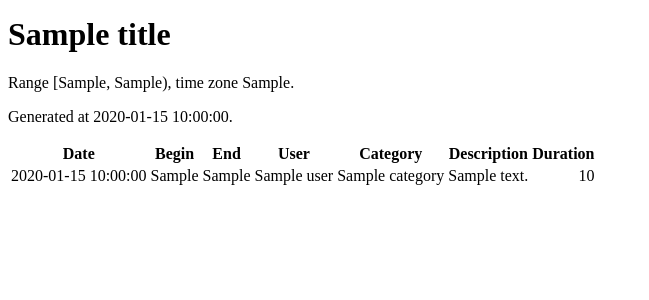
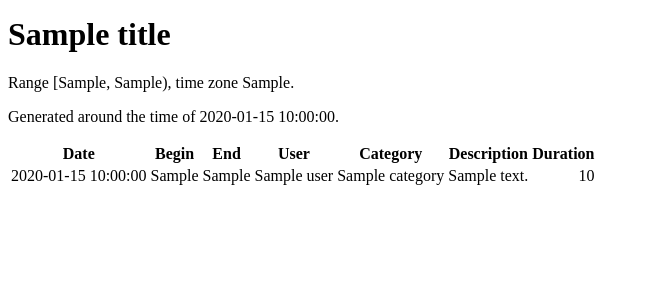
Before and after one commit to ICT-Infer/timelog, a Python web app: template templates/hours/sheets/sheet-cat_slug-year-month.htm in a window 1280 px wide. Shown: the part 309-609 px from the top of the page, without its empty margins (0-649 px from the left). Run offline with Jinja, Linux system fonts and the light colour scheme; the template is opened without the code that fills it: most values are stand-ins (such as "Sample title", 1, 10 or a date in 2020).

Commit message:
Change wording in template from "generated at {{ s_now }}" to "generated around the time of [...]".

```diff
--- a/templates/hours/sheets/sheet-cat_slug-year-month.htm
+++ b/templates/hours/sheets/sheet-cat_slug-year-month.htm
@@ -63,7 +63,7 @@
 <!-- TODO: Use name of person where it now says just "User real name". -->
 <h1>{{ title }}{% if opt.own_only %} (User real name){% endif %}</h1>
 <p>Range [{{ s_begin }}, {{ s_end }}), time zone {{ tz }}.</p>
-<p>Generated at {{ s_now }}.</p>
+<p>Generated around the time of {{ s_now }}.</p>
 <!-- TODO: Grouping -->
 <table>
 <thead>
```
